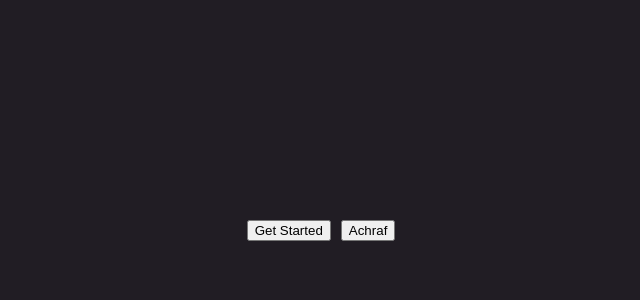
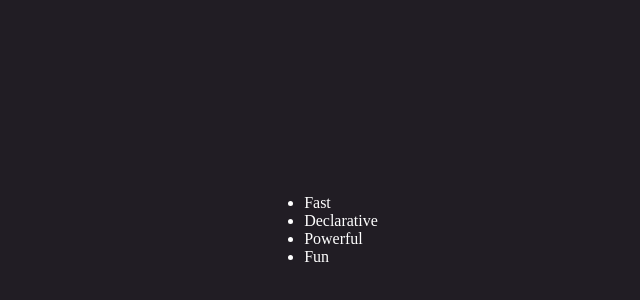
Before and after one commit to A-karkaih/framer-motion-learning, a React (Vite) app: page / in a window 1280 px wide. Shown: the part 170-470 px from the top of the page, without its empty margins (319-959 px from the left). Built offline with nearby package versions, Linux system fonts and the light colour scheme.

Commit message:
Variants & Staggered Animations

```diff
--- a/src/App.jsx
+++ b/src/App.jsx
@@ -1,4 +1,5 @@
-import AnimatedButton from "./AnimatedButton";
+import FeatureLeast from "./components/FeatureLeast";
+
 export default function App() {
   return (
     <div
@@ -9,10 +10,10 @@ export default function App() {
         justifyContent: "center",
         alignItems: "center",
         gap: "10px",
+        color: "white",
       }}
     >
-      <AnimatedButton>Get Started </AnimatedButton>
-      <AnimatedButton damping={10}>Achraf</AnimatedButton>
+      <FeatureLeast />
     </div>
   );
 }
--- /dev/null
+++ b/src/components/FeatureLeast.jsx
@@ -0,0 +1,37 @@
+import { motion } from "motion/react";
+
+const container = {
+  hidden: { opacity: 0 },
+  visible: {
+    opacity: 1,
+    transition: { staggerChildren: 0.15, delayChildren: 1 },
+  },
+};
+const item = {
+  hidden: { opacity: 0, y: 20 },
+  visible: { opacity: 1, y: 0 },
+};
+
+function FeatureLeast() {
+  const features = ["Fast", "Declarative", "Powerful", "Fun"];
+
+  return (
+    //we used  initial="hidden" animate="visible" in parent only , because the children inherit from the parent .
+    <motion.ul variants={container} initial="hidden" animate="visible">
+      {features.map((feature) => {
+        return (
+          <motion.li variants={item} key={feature}>
+            {feature}
+          </motion.li>
+        );
+      })}
+
+      {/* <h3>{features[0]}</h3>
+      <h3>{features[1]}</h3>
+      <h3>{features[2]}</h3>
+      <h3>{features[3]}</h3> */}
+    </motion.ul>
+  );
+}
+
+export default FeatureLeast;
```
Also changed, not shown: src/components/AnimatedButton.jsx (renamed from src/AnimatedButton.jsx).
